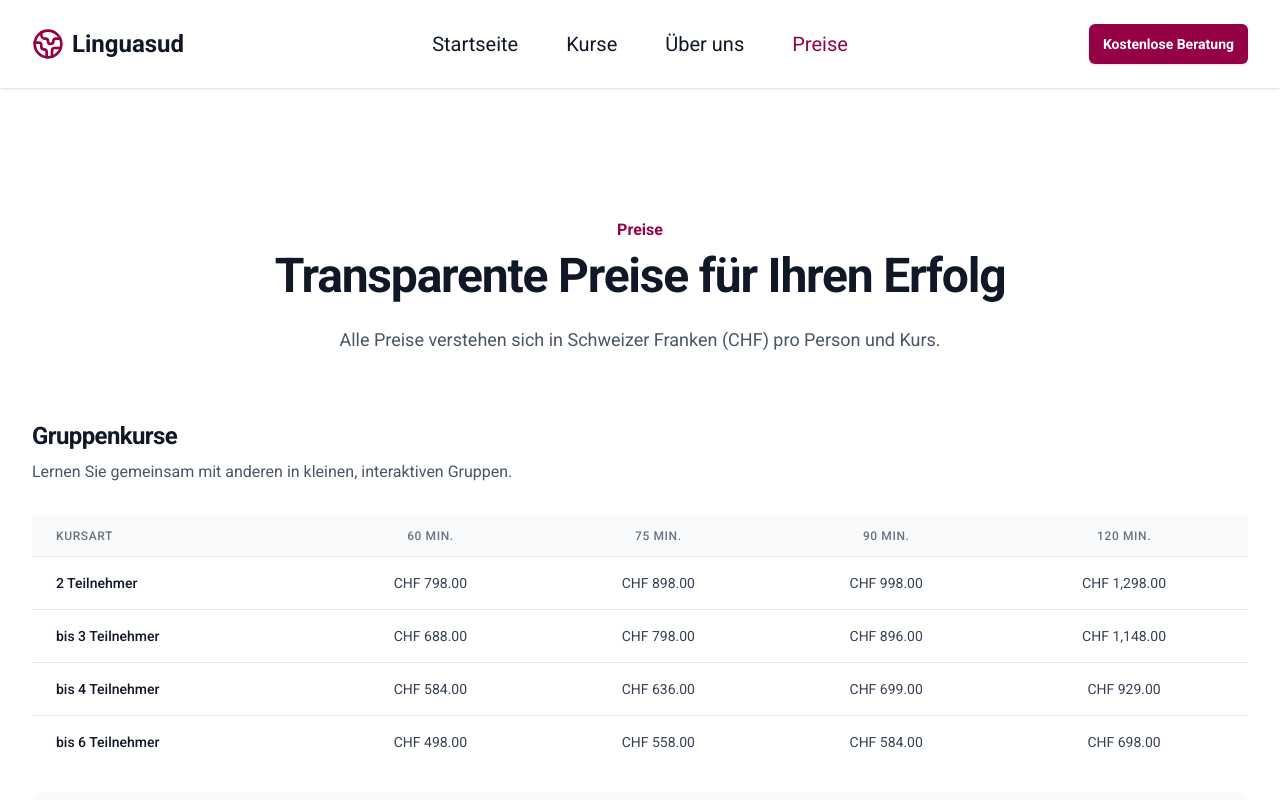
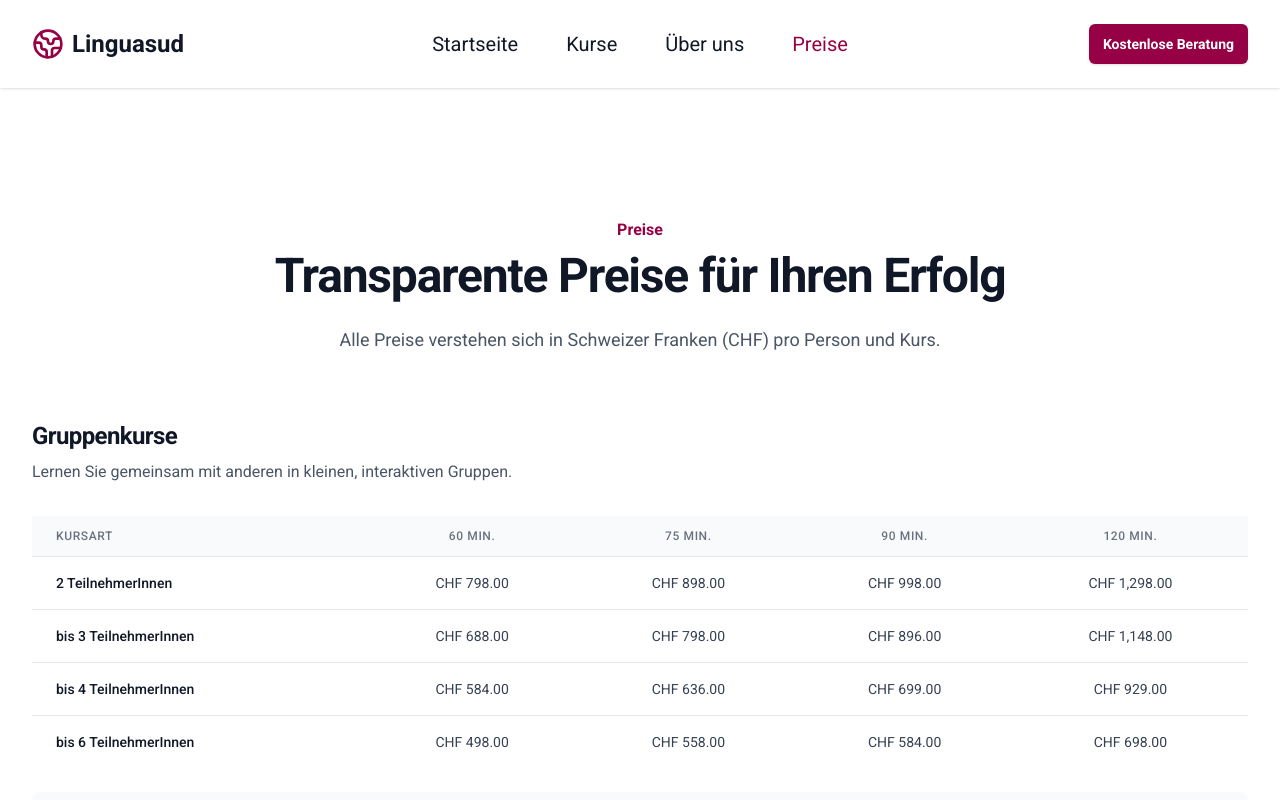
Before and after one commit to MyWebspacePro/linguasud, a Next.js app: page /preise in a window 1280 px wide. Shown: the top 800 px of the page. Built offline with nearby package versions, Linux system fonts and the light colour scheme.

Commit message:
rückgängig gemacht

```diff
--- a/src/app/preise/page.tsx
+++ b/src/app/preise/page.tsx
@@ -50,7 +50,7 @@ export default function PricingPage() {
               <tbody className="bg-white divide-y divide-gray-200">
                 <tr className="hover:bg-gray-50">
                   <td className="px-6 py-4 whitespace-nowrap text-sm font-medium text-gray-900">
-                    2 Teilnehmer
+                    2 TeilnehmerInnen
                   </td>
                   <td className="px-6 py-4 whitespace-nowrap text-sm text-gray-700 text-center">
                     CHF 798.00
@@ -67,7 +67,7 @@ export default function PricingPage() {
                 </tr>
                 <tr className="hover:bg-gray-50">
                   <td className="px-6 py-4 whitespace-nowrap text-sm font-medium text-gray-900">
-                    bis 3 Teilnehmer                  </td>
+                    bis 3 TeilnehmerInnen                  </td>
                   <td className="px-6 py-4 whitespace-nowrap text-sm text-gray-700 text-center">
                     CHF 688.00
                   </td>
@@ -83,7 +83,7 @@ export default function PricingPage() {
                 </tr>
                 <tr className="hover:bg-gray-50">
                   <td className="px-6 py-4 whitespace-nowrap text-sm font-medium text-gray-900">
-                    bis 4 Teilnehmer
+                    bis 4 TeilnehmerInnen
                   </td>
                   <td className="px-6 py-4 whitespace-nowrap text-sm text-gray-700 text-center">
                     CHF 584.00
@@ -100,7 +100,7 @@ export default function PricingPage() {
                 </tr>
                 <tr className="hover:bg-gray-50">
                   <td className="px-6 py-4 whitespace-nowrap text-sm font-medium text-gray-900">
-                    bis 6 Teilnehmer
+                    bis 6 TeilnehmerInnen
                   </td>
                   <td className="px-6 py-4 whitespace-nowrap text-sm text-gray-700 text-center">
                     CHF 498.00
```
